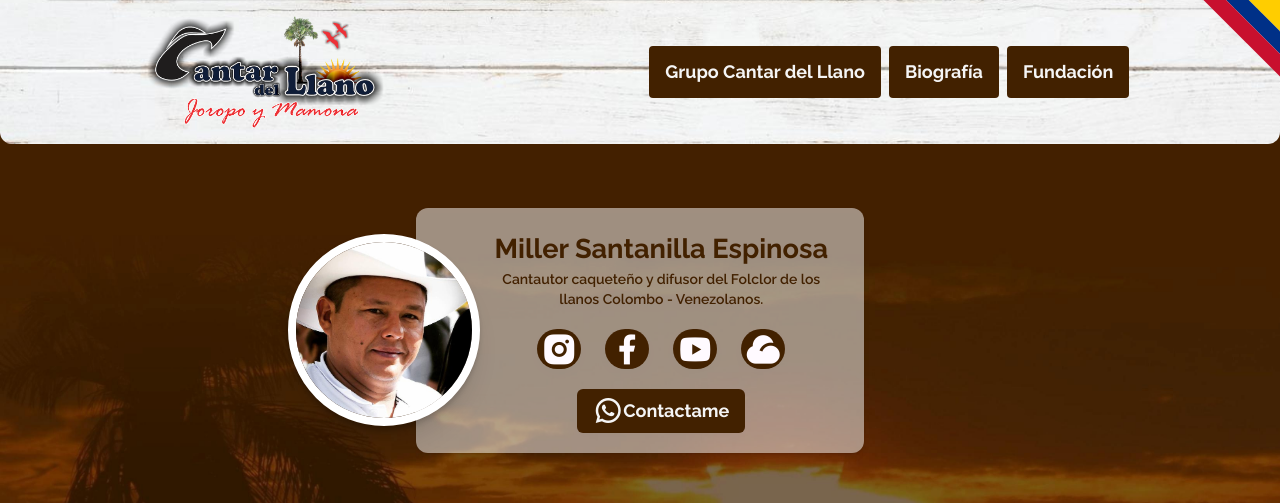
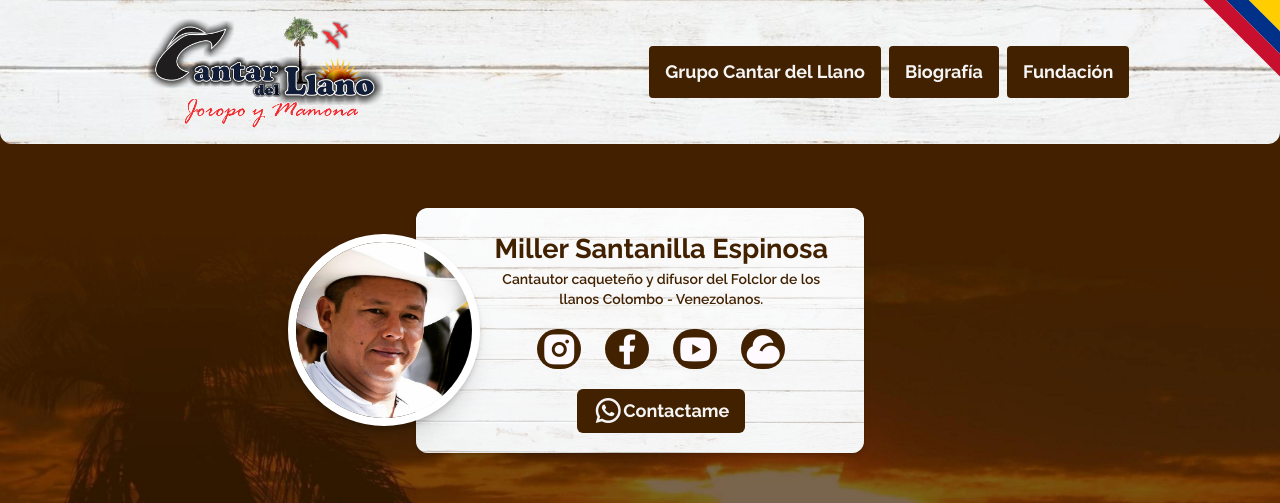
Before and after one commit to Webcloster-Marketing/millerse, a website built with Vite: page index.html in a window 1280 px wide. Shown: the top 503 px of the page. Built offline with nearby package versions, Linux system fonts and the light colour scheme.

Commit message:
Fix: Move the bf texture to layers

```diff
--- a/src/style.css
+++ b/src/style.css
@@ -11,3 +11,10 @@
 @layer components {
   /* modal */
 }
+
+@layer utilities{
+  /* BGs */
+  .bg-texture {
+    background-image: url('./assets/textura_min.jpg');
+  }
+}
```
